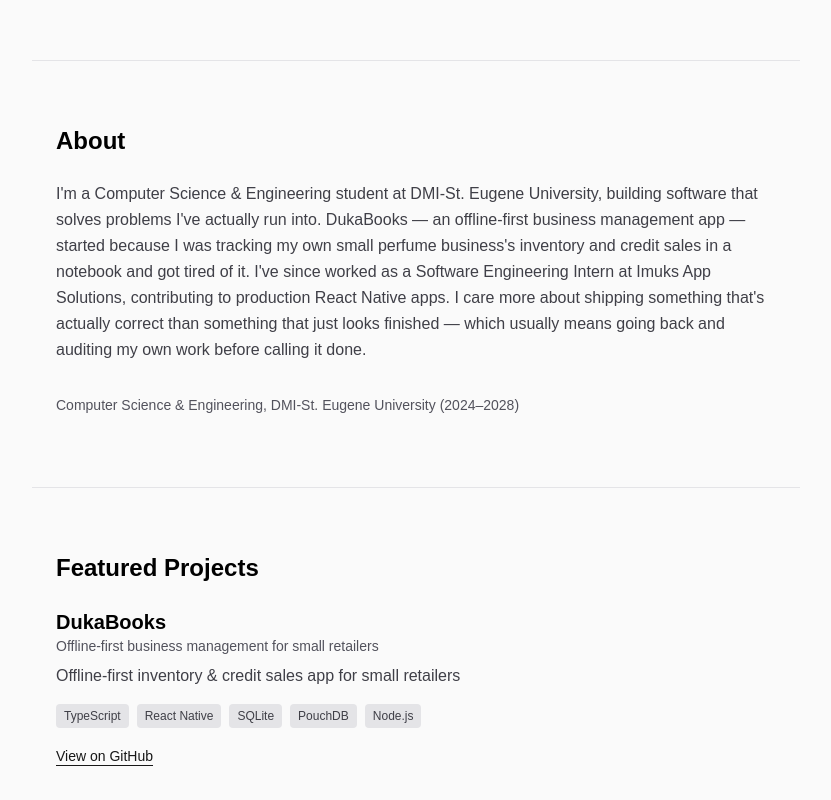
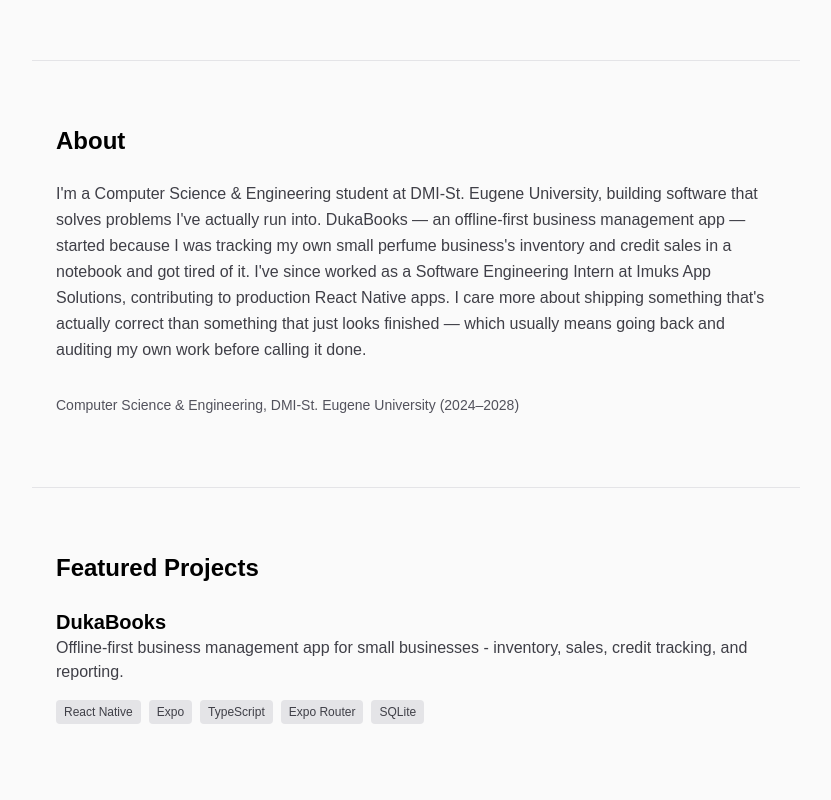
Before and after one commit to munashe-mandi/munashe-mandi.github.io, a Next.js app: page / in a window 1280 px wide. Shown: the part 340-1140 px from the top of the page, without its empty margins (224-1055 px from the left). Built offline with nearby package versions, Linux system fonts and the light colour scheme.

Commit message:
feat: refine DukaBooks case study

```diff
--- a/src/app/page.tsx
+++ b/src/app/page.tsx
@@ -61,13 +61,10 @@
         </h2>
         <div className="space-y-12">
           {featuredProjects.map((project) => (
-            <div key={project.id}>
+            <div key={project.slug}>
               <h3 className="text-xl font-semibold text-black dark:text-zinc-50">
                 {project.title}
               </h3>
-              <p className="text-zinc-600 dark:text-zinc-400 text-sm mb-2">
-                {project.headline}
-              </p>
               <p className="text-zinc-700 dark:text-zinc-300 mb-4">
                 {project.shortDescription}
               </p>
@@ -81,12 +78,12 @@
                   </span>
                 ))}
               </div>
-              {project.githubUrl && (
+              {(project.repoUrl || project.liveUrl) && (
                 <a
-                  href={project.githubUrl}
+                  href={project.repoUrl ?? project.liveUrl}
                   className="text-sm underline underline-offset-4"
                 >
-                  View on GitHub
+                  {project.repoUrl ? "View repository" : "View live project"}
                 </a>
               )}
             </div>
--- a/src/content/projects.ts
+++ b/src/content/projects.ts
@@ -1,34 +1,6 @@
-export interface Project {
-  id: string;
-  title: string;
-  headline: string;
-  description: string;
-  shortDescription: string;
-  technologies: string[];
-  githubUrl?: string;
-  liveUrl?: string;
-  featured: boolean;
-  caseStudyPath?: string;
-}
+import { dukabooks } from "@/content/projects/dukabooks";
+import { Project } from "@/types/project";
 
 export const projects: Project[] = [
-  {
-    id: "dukabooks",
-    title: "DukaBooks",
-    headline: "Offline-first business management for small retailers",
-    description:
-      "DukaBooks started because I was tracking my own small perfume business's inventory and credit sales in a notebook and got tired of it. An offline-first business management app built for small retailers who can't afford to lose data when the power goes out. Supports inventory tracking, credit sales, expense management, and SMS-based reporting — all synced peer-to-peer without a server dependency.",
-    shortDescription:
-      "Offline-first inventory & credit sales app for small retailers",
-    technologies: [
-      "TypeScript",
-      "React Native",
-      "SQLite",
-      "PouchDB",
-      "Node.js",
-    ],
-    githubUrl: "https://github.com/munashe-mandi/dukabooks",
-    featured: true,
-    caseStudyPath: "/projects/dukabooks",
-  },
+  dukabooks,
 ];
--- /dev/null
+++ b/src/content/projects/dukabooks.ts
@@ -0,0 +1,46 @@
+import { Project } from "@/types/project";
+
+export const dukabooks: Project = {
+  slug: "dukabooks",
+  title: "DukaBooks",
+  shortDescription:
+    "Offline-first business management app for small businesses - inventory, sales, credit tracking, and reporting.",
+  status: "In Development",
+  featured: true,
+  technologies: ["React Native", "Expo", "TypeScript", "Expo Router", "SQLite"],
+  caseStudy: {
+    problem:
+      "Small business owners in emerging markets often track inventory, sales, and customer credit by hand - notebooks or memory. It's slow and error-prone, and most existing solutions assume reliable internet or aren't built for how these businesses actually operate.",
+    context:
+      "I was running a small perfume business and tracking inventory and credit sales in a notebook myself. DukaBooks started from that specific, personal frustration rather than a hypothetical market gap.",
+    solution:
+      "An offline-first React Native app with a layered architecture (Screen -> Hook -> Service -> Repository -> SQLite) so the app works fully without a network connection - every read and write goes to local SQLite first. I moved off an originally planned Firebase/Firestore backend specifically because offline-first correctness mattered more than real-time sync for this use case.",
+    keyFeatures: [
+      "Inventory, Sales, Customers, and Credit Ledger tracking",
+      "Expense tracking with full CRUD",
+      "Dashboard and reports, including custom date-range reporting",
+      "Authentication with session persistence and route protection",
+      "Adaptive light/dark theming (two custom color systems)",
+    ],
+    architecture:
+      "Screen -> Hook -> Service -> Repository -> SQLite, with expo-sqlite for local storage and idempotent CREATE TABLE IF NOT EXISTS migrations rather than a full versioned migration system - a deliberate scope decision for V1.",
+    engineeringChallenges: [
+      "Multi-tenant data isolation: an internal audit found that while Auth and Inventory correctly scoped data by business, Sales, Customers, Payments, Dashboard, and Reports did not - a critical bug that would have silently mixed data across businesses on the same device. Caught before release via a dedicated isolation audit, not by a user report.",
+      "React effect ordering bug where session-restore ran before the database migration effect on first launch, because child effects commit before parent effects - fixed by sequencing migrations synchronously before auth restore.",
+    ],
+    technicalDecisions: [
+      {
+        decision: "SQLite over Firebase",
+        reasoning:
+          "Offline reliability was a core requirement, not a nice-to-have - local-first storage removed an entire class of connectivity-dependent failure modes.",
+      },
+      {
+        decision: "Static-salt SHA-256 password hashing (no per-user salt, no key-stretching)",
+        reasoning:
+          "Accepted as an appropriate V1 tradeoff for a local, offline-only threat model where the app has no server attack surface - explicitly flagged as production-hardening debt (per-user salt + bcrypt/PBKDF2/argon2) before any wider release.",
+      },
+    ],
+    results:
+      "Core modules (Inventory, Sales, Customers, Credit Ledger, Expenses, Dashboard, Reports, theming, Authentication) are functionally complete. The cross-business data isolation fix is in progress and is the current gating item before this is safe to run with more than one business on a device.",
+  },
+};
--- /dev/null
+++ b/src/types/project.ts
@@ -0,0 +1,20 @@
+export interface Project {
+  slug: string;
+  title: string;
+  shortDescription: string;
+  status: "In Development" | "Live" | "Archived";
+  featured: boolean;
+  technologies: string[];
+  repoUrl?: string;
+  liveUrl?: string;
+  caseStudy: {
+    problem: string;
+    context: string;
+    solution: string;
+    keyFeatures: string[];
+    architecture: string;
+    engineeringChallenges: string[];
+    technicalDecisions: { decision: string; reasoning: string }[];
+    results: string;
+  };
+}
```
